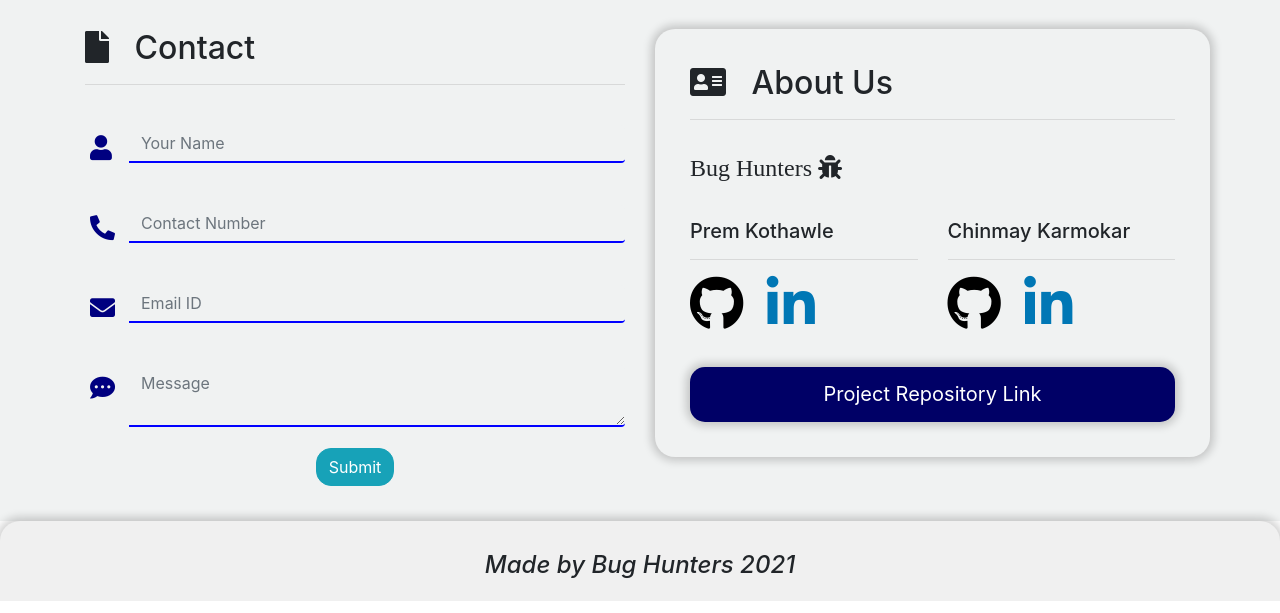
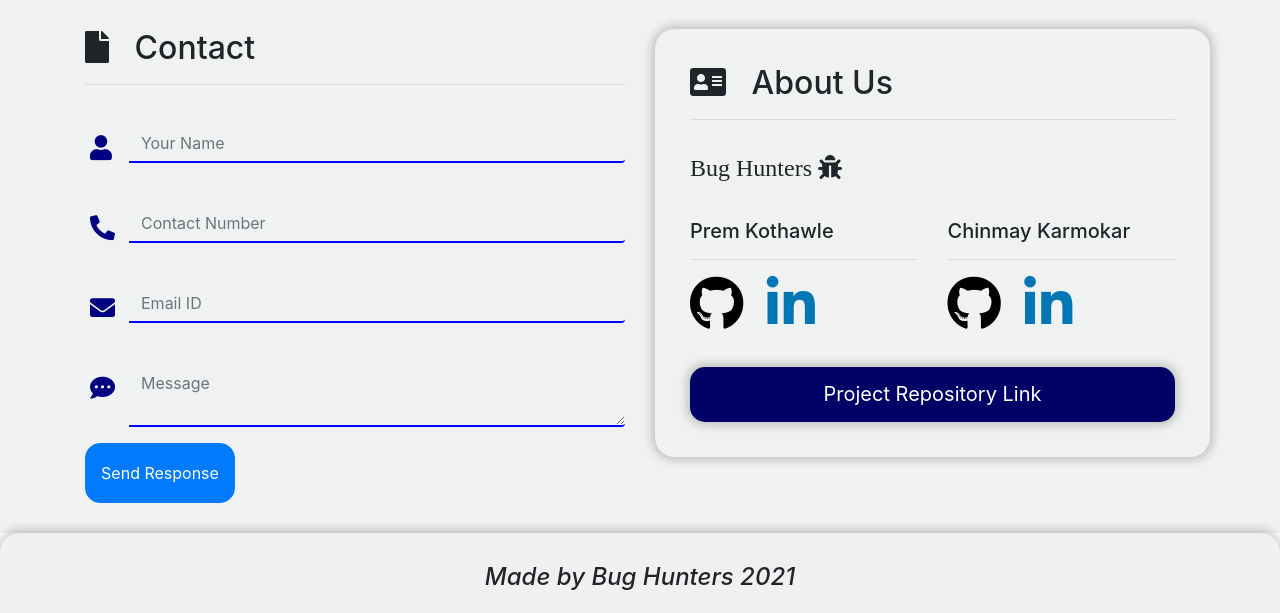
Before and after one commit to kothawleprem/StudentsBay, a Django app: page / in a window 1280 px wide. Shown: the part 1202-1815 px from the top of the page. Run offline with Django 3.2, Linux system fonts and the light colour scheme; some libraries are stand-ins or nearby versions; some web fonts are replaced.

Commit message:
Most Complete

```diff
--- a/templates/home/home.html
+++ b/templates/home/home.html
@@ -203,9 +203,9 @@
                             </div>
                             <textarea type="text" class="form-control contact_form" name="content" placeholder="Message"></textarea>
                         </div>
-                        <center>
-                        <button type="submit" class="btn btn-info">Submit</button>
-                        </center>
+
+                          <button type="submit" class="btn btn-primary">Send Response</button>
+
                         </form>
                     </div>
                   <div class="col-md-6">
@@ -221,7 +221,7 @@
                                         <h5>Prem Kothawle</h5>
                                         <hr>
                                         <a href="https://github.com/kothawleprem" target="_blank"><i class="fab fa-github"></i></a>
-                                        <a href="https://in.linkedin.com/public-profile/in/premkothawle?challengeId=AQGGrVILuc7mNQAAAXdIXRqTv00S5rmv_j21Vz_wRu8nQDt14KyNpn4hUdXcizuLx17BkvKyp97b-AttVulTKk_tZaVB0qZbUg&submissionId=98038d91-ee5b-5e16-1547-bd78670a3a16" target="_blank"><i class="fab fa-linkedin-in"></i></a>
+                                        <a href="https://www.linkedin.com/in/premkothawle/" target="_blank"><i class="fab fa-linkedin-in"></i></a>
                                     </div>
 
                                     <div class="col-md-6 bio">
```
